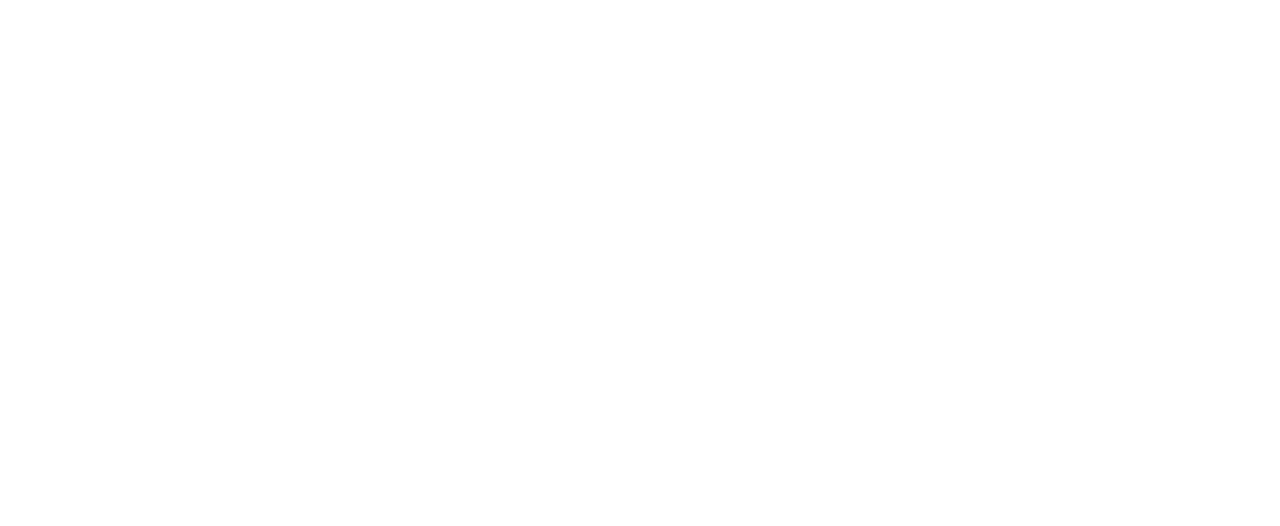
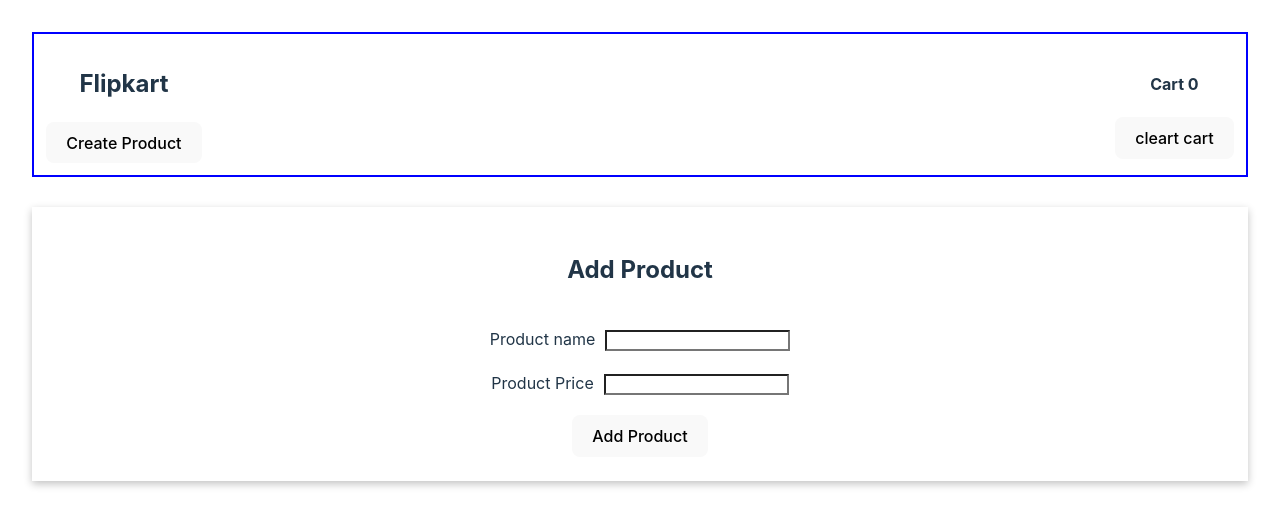
Before and after one commit to Anburaj07/React-with-reduxjs-toolkit, a React (Vite) app in the folder react_with_reduxjs_toolkit/: page /add in a window 1280 px wide. Before the commit this address had no page. Shown: the top 526 px of the page. Built offline with nearby package versions, Linux system fonts and the light colour scheme; no server answers; the HTML template or start-up script is replaced by a standard one.

Commit message:
added CRUD funtionalities with RTK Query

```diff
--- a/react_with_reduxjs_toolkit/src/App.jsx
+++ b/react_with_reduxjs_toolkit/src/App.jsx
@@ -1,17 +1,19 @@
-import styled from 'styled-components'
-import './App.css'
-import AllRoutes from './components/AllRoutes'
+import styled from "styled-components";
+import "./App.css";
+import AllRoutes from "./components/AllRoutes";
+import Navbar from "./components/Navbar";
 
 function App() {
   return (
     <DIV>
-      <AllRoutes/>
+      <Navbar />
+      <AllRoutes />
     </DIV>
-  )
+  );
 }
 
-export default App
+export default App;
 
-const DIV=styled.div`
-width: 100%;
-`
+const DIV = styled.div`
+  width: 100%;
+`;
--- /dev/null
+++ b/react_with_reduxjs_toolkit/src/components/AddProduct.jsx
@@ -0,0 +1,101 @@
+import React, { useEffect, useState } from "react";
+import { useNavigate, useParams } from "react-router-dom";
+import styled from "styled-components";
+import {
+  useAddProductMutation,
+  useEditProductMutation,
+  useGetProductByIdQuery,
+} from "../redux/slices/productApi";
+
+const AddProduct = () => {
+  const [product, setProduct] = useState({
+    name: "",
+    price: "",
+  });
+
+  //editing
+  const [isEditing, setIsEditing] = useState(false);
+  const { id } = useParams();
+  const { data } = useGetProductByIdQuery(id);
+  const [editProduct]=useEditProductMutation()
+
+  useEffect(() => {
+    if (id) {
+      setIsEditing(true);
+      setProduct({ ...data });
+    } else {
+      setIsEditing(false);
+    }
+  }, [id, data]);
+
+  const navigate = useNavigate();
+
+  // adding
+  const [addProduct] = useAddProductMutation();
+
+  const handleChange = (e) => {
+    let { name, value } = e.target;
+    if (name == "price") {
+      value = Number(value);
+    }
+    setProduct({
+      ...product,
+      [name]: value,
+    });
+  };
+  const handleSubmit = (e) => {
+    e.preventDefault();
+    console.log(product);
+    if (isEditing) {
+        editProduct(product)
+      alert("Product Updated successfully!");
+    } else {
+      addProduct(product);
+      alert("Product Added to list");
+    }
+    setIsEditing(false);
+    navigate("/");
+  };
+  const { name, price } = product;
+  return (
+    <DIV>
+      <form onSubmit={handleSubmit}>
+        <h2> {isEditing ? "Edit" : "Add"} Product</h2>
+        <div>
+          <label>Product name</label>
+          <input type="text" name="name" value={name} onChange={handleChange} />
+        </div>
+        <div>
+          <label>Product Price</label>
+          <input
+            type="number"
+            name="price"
+            value={price}
+            onChange={handleChange}
+          />
+        </div>
+        <div>
+          <button type="submit">{isEditing ? "Edit" : "Add"} Product</button>
+        </div>
+      </form>
+    </DIV>
+  );
+};
+
+export default AddProduct;
+
+const DIV = styled.div`
+  box-shadow: rgba(0, 0, 0, 0.24) 0px 3px 8px;
+  padding: 2%;
+  margin-top: 30px;
+  form {
+    display: flex;
+    flex-direction: column;
+    gap: 20px;
+    input {
+      background-color: white;
+      color: black;
+      margin-left: 10px;
+    }
+  }
+`;
--- a/react_with_reduxjs_toolkit/src/components/AllRoutes.jsx
+++ b/react_with_reduxjs_toolkit/src/components/AllRoutes.jsx
@@ -1,11 +1,14 @@
 import React from 'react'
 import { Route, Routes } from 'react-router-dom'
 import Homepage from '../pages/Homepage'
+import AddProduct from './AddProduct'
 
 const AllRoutes = () => {
   return (
     <Routes>
         <Route path='/' element={<Homepage/>} />
+        <Route path='/add' element={<AddProduct/>} />
+        <Route path='/edit/:id' element={<AddProduct/>} />
     </Routes>
   )
 }
--- a/react_with_reduxjs_toolkit/src/components/Navbar.jsx
+++ b/react_with_reduxjs_toolkit/src/components/Navbar.jsx
@@ -2,6 +2,7 @@
 import { useDispatch, useSelector } from "react-redux";
 import styled from "styled-components";
 import { clearCart } from "../redux/slices/cartSlice";
+import { useNavigate } from "react-router-dom";
 
 const Navbar = () => {
   const cartProducts = useSelector((store) => store.cart.products);
@@ -10,9 +11,13 @@
   const clearCartProducts = () => {
     dispatch(clearCart());
   };
+  const naviagte=useNavigate();
   return (
     <DIV>
-      <h1>Flipkart</h1>
+      <div>
+        <h2 onClick={()=>naviagte("/")}>Flipkart</h2>
+        <button onClick={()=>naviagte("/add")}>Create Product</button>
+      </div>
       <div>
         <h4>Cart {cartProducts.length}</h4>
         <button onClick={clearCartProducts}>cleart cart</button>
--- a/react_with_reduxjs_toolkit/src/components/Product.jsx
+++ b/react_with_reduxjs_toolkit/src/components/Product.jsx
@@ -2,9 +2,14 @@
 import { useDispatch } from "react-redux";
 import styled from "styled-components";
 import { addProduct } from "../redux/slices/cartSlice";
+import { useNavigate } from "react-router-dom";
+import { useDeleteProductMutation } from "../redux/slices/productApi";
 
 const Product = ({ id, name, price }) => {
     const dispatch=useDispatch();
+    const navigate=useNavigate();
+    const [deleteProduct]=useDeleteProductMutation()
+
     const handleAddProduct=(name)=>{
         dispatch(addProduct(name))
     }
@@ -14,8 +19,8 @@
       <p>Price: {price}</p>
       <div>
         <button onClick={()=>handleAddProduct(name)}>Add to Cart</button>
-        <button> Delete</button>
-        <button> Edit</button>
+        <button onClick={()=>deleteProduct(id)}> Delete</button>
+        <button onClick={()=>navigate(`/edit/${id}`)}> Edit</button>
       </div>
     </PRODUCT>
   );
--- a/react_with_reduxjs_toolkit/src/components/Products.jsx
+++ b/react_with_reduxjs_toolkit/src/components/Products.jsx
@@ -1,22 +1,18 @@
 import React from "react";
 import Product from "./Product";
 import styled from "styled-components";
-
-const productList = [
-  { id: 1, name: "shirt", price: 250 },
-  { id: 2, name: "shoe", price: 245 },
-  { id: 3, name: "pant", price: 251 },
-  { id: 4, name: "t-shirt", price: 215 },
-  { id: 5, name: "heatset", price: 125 },
-];
+import { useGetProductsQuery } from "../redux/slices/productApi";
 
 const Products = () => {
+  const { data: productList, isLoading, isSuccess } = useGetProductsQuery();
   return (
     <div>
-        <h1>Products List</h1>
+      <h1>Products List</h1>
+      {isLoading}
       <WRAPPER>
-        {productList.map((product) => (
-          <Product key={product.id} {...product}  />
+        {isLoading && <h1>Loading...</h1>}
+        {productList?.map((product) => (
+          <Product key={product.id} {...product} />
         ))}
       </WRAPPER>
     </div>
--- a/react_with_reduxjs_toolkit/src/pages/Homepage.jsx
+++ b/react_with_reduxjs_toolkit/src/pages/Homepage.jsx
@@ -6,7 +6,6 @@
 const Homepage = () => {
   return (
     <DIV>
-      <Navbar />
       <Products />
     </DIV>
   );
```
